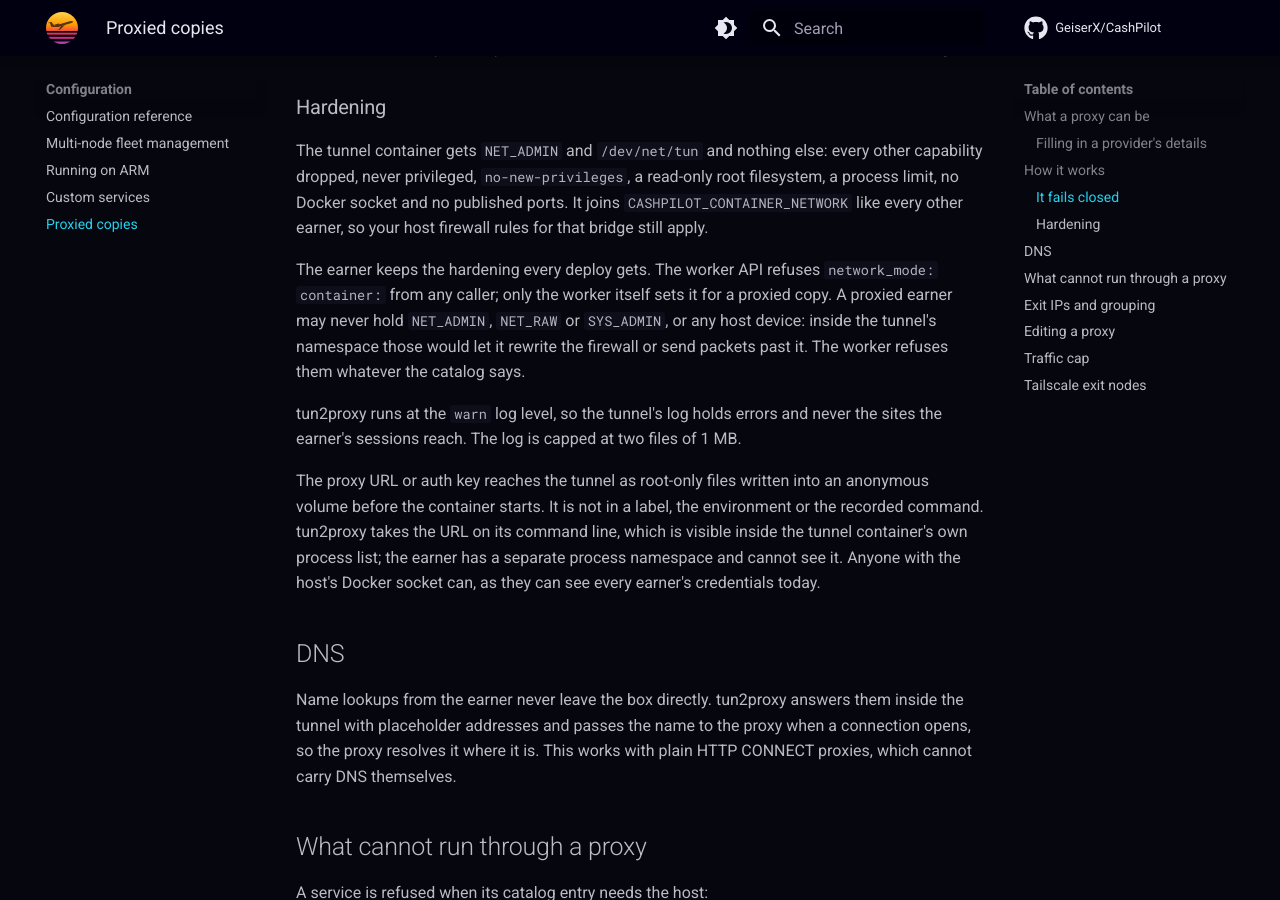
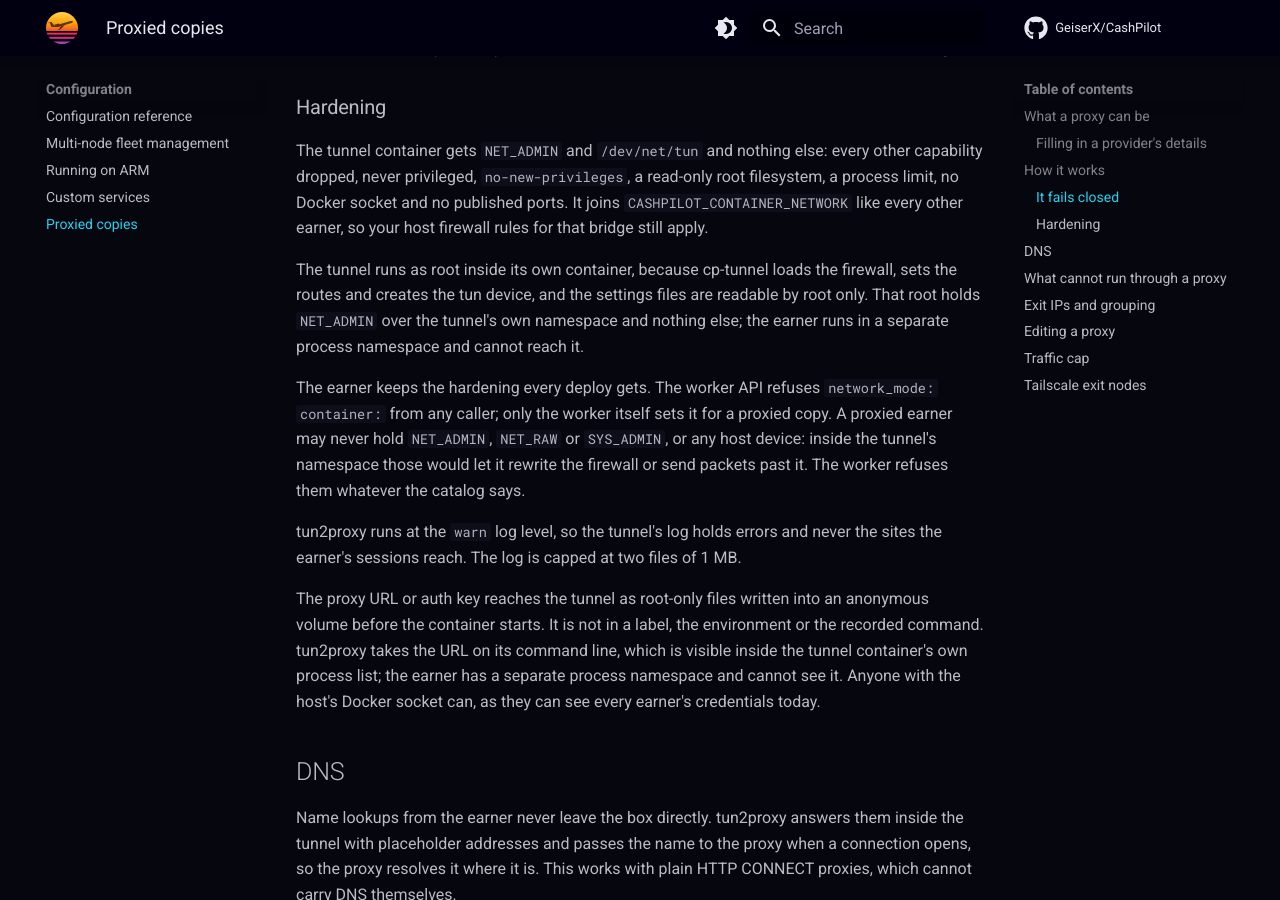
Before and after one commit to GeiserX/CashPilot, an MkDocs documentation site: the page built from docs/proxies.md, in a window 1280 px wide and 900 px high, scrolled down 2893 px. Built offline with MkDocs 1.6.1 and Material for MkDocs 9.7.7, drawn with Linux system fonts in a browser that asks for light colours; comment, search, counter and statistics services are not loaded.

Commit message:
docs(proxies): say why the tunnel runs as root and what that root can reach

```diff
--- a/docs/proxies.md
+++ b/docs/proxies.md
@@ -120,6 +120,12 @@ every other capability dropped, never privileged, `no-new-privileges`, a
 read-only root filesystem, a process limit, no Docker socket and no published
 ports. It joins `CASHPILOT_CONTAINER_NETWORK` like every other earner, so your
 host firewall rules for that bridge still apply.
+
+The tunnel runs as root inside its own container, because cp-tunnel loads the
+firewall, sets the routes and creates the tun device, and the settings files
+are readable by root only. That root holds `NET_ADMIN` over the tunnel's own
+namespace and nothing else; the earner runs in a separate process namespace and
+cannot reach it.
 
 The earner keeps the hardening every deploy gets. The worker API refuses
 `network_mode: container:` from any caller; only the worker itself sets it for
```
